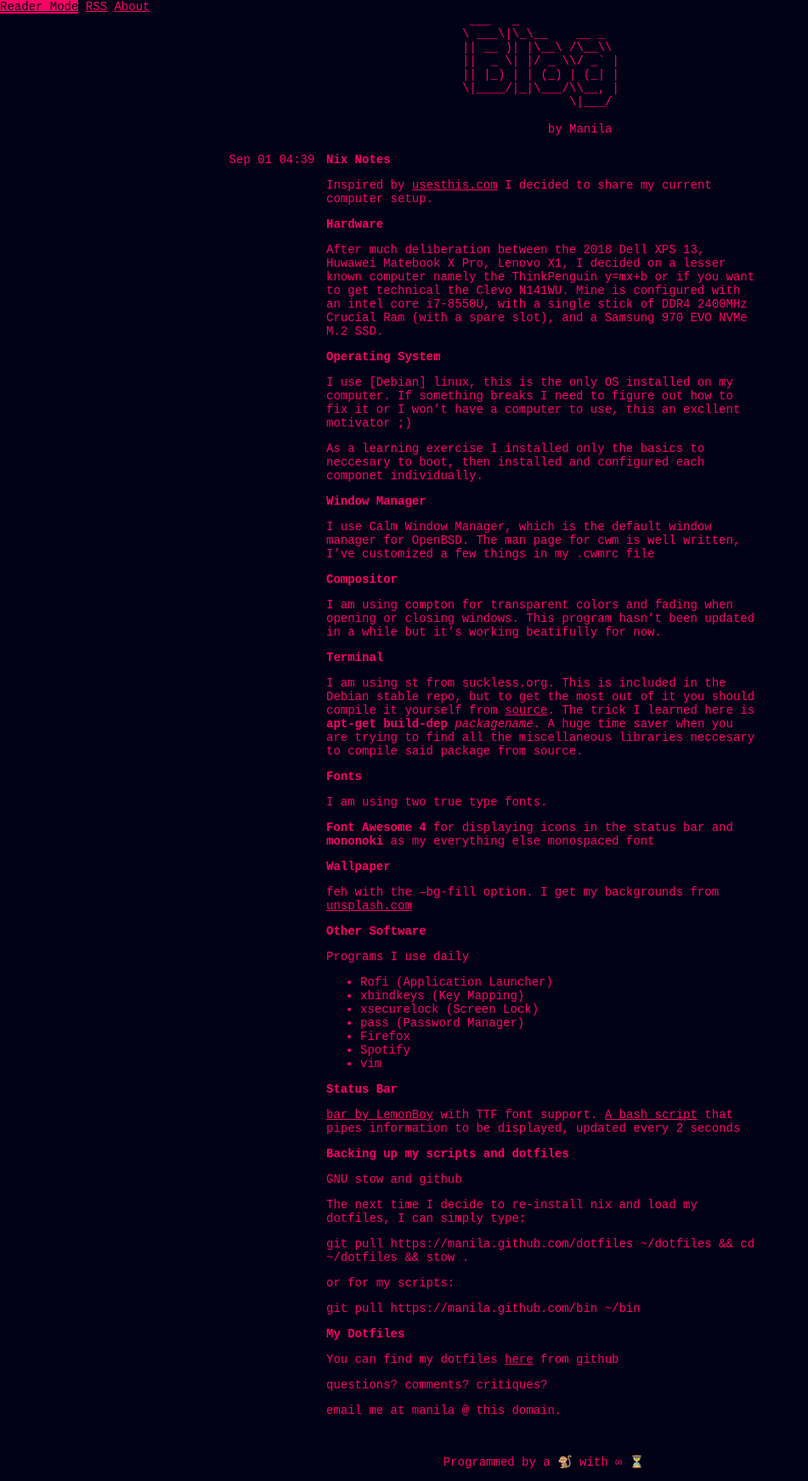
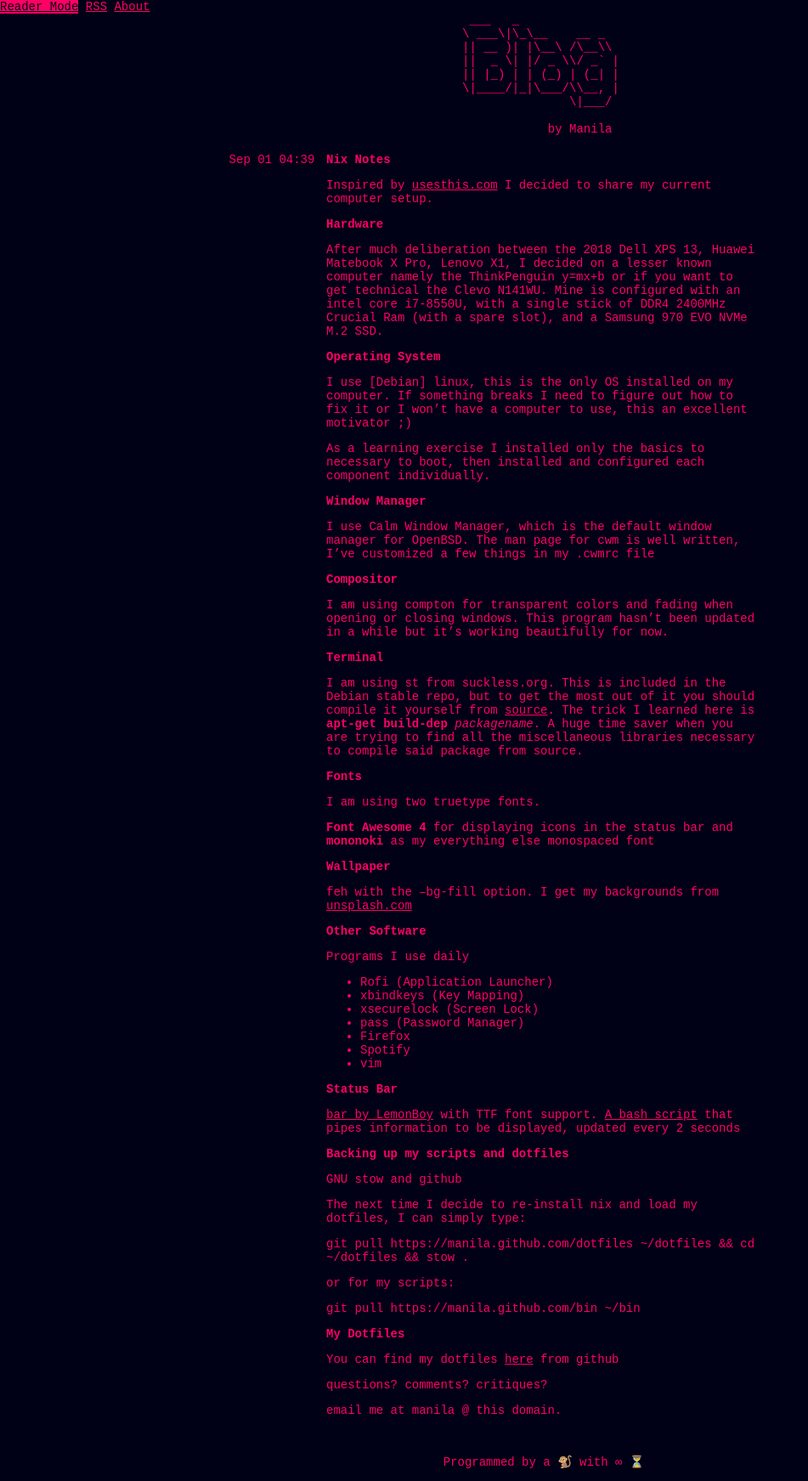
Before and after one commit to manila/blog, a Jekyll site: the page built from _posts/2018-08-31-nix-notes.md, in a window 1280 px wide. Shown: the whole page at 85% size, without its empty margins (0-951 px from the left). Built offline with Jekyll 4.4.1, drawn with Linux system fonts in a browser that asks for light colours.

Commit message:
Fixed Typos, never hide your flaws ;)

```diff
--- a/_posts/2018-08-31-nix-notes.md
+++ b/_posts/2018-08-31-nix-notes.md
@@ -8,13 +8,13 @@ Inspired by [usesthis.com](https://usesthis.com) I decided to share my current c
 
 **Hardware**
 
-After much deliberation between the 2018 Dell XPS 13, Huwawei Matebook X Pro, Lenovo X1, I decided on a lesser known computer namely the ThinkPenguin y=mx+b or if you want to get technical the Clevo N141WU. Mine is configured with an intel core i7-8550U, with a single stick of DDR4 2400MHz Crucial Ram (with a spare slot), and a Samsung 970 EVO NVMe M.2 SSD.
+After much deliberation between the 2018 Dell XPS 13, Huawei Matebook X Pro, Lenovo X1, I decided on a lesser known computer namely the ThinkPenguin y=mx+b or if you want to get technical the Clevo N141WU. Mine is configured with an intel core i7-8550U, with a single stick of DDR4 2400MHz Crucial Ram (with a spare slot), and a Samsung 970 EVO NVMe M.2 SSD.
 
 **Operating System**
 
-I use [Debian] linux, this is the only OS installed on my computer. If something breaks I need to figure out how to fix it or I won't have a computer to use, this an excllent motivator ;)
+I use [Debian] linux, this is the only OS installed on my computer. If something breaks I need to figure out how to fix it or I won't have a computer to use, this an excellent motivator ;)
 
-As a learning exercise I installed only the basics to neccesary to boot, then installed and configured each componet individually.
+As a learning exercise I installed only the basics to necessary to boot, then installed and configured each component individually.
 
 **Window Manager**
 
@@ -22,15 +22,15 @@ I use Calm Window Manager, which is the default window manager for OpenBSD. The
 
 **Compositor**
 
-I am using compton for transparent colors and fading when opening or closing windows.  This program hasn't been updated in a while but it's working beatifully for now.
+I am using compton for transparent colors and fading when opening or closing windows.  This program hasn't been updated in a while but it's working beautifully for now.
 
 **Terminal**
 
-I am using st from suckless.org.  This is included in the Debian stable repo, but to get the most out of it you should compile it yourself from [source](https://st.suckless.org/). The trick I learned here is **apt-get build-dep** *packagename*. A huge time saver when you are trying to find all the miscellaneous libraries neccesary to compile said package from source.
+I am using st from suckless.org.  This is included in the Debian stable repo, but to get the most out of it you should compile it yourself from [source](https://st.suckless.org/). The trick I learned here is **apt-get build-dep** *packagename*. A huge time saver when you are trying to find all the miscellaneous libraries necessary to compile said package from source.
 
 **Fonts**
 
-I am using two true type fonts.
+I am using two truetype fonts.
 
 **Font Awesome 4** for displaying icons in the status bar and **mononoki** as my everything else monospaced font
 
```
